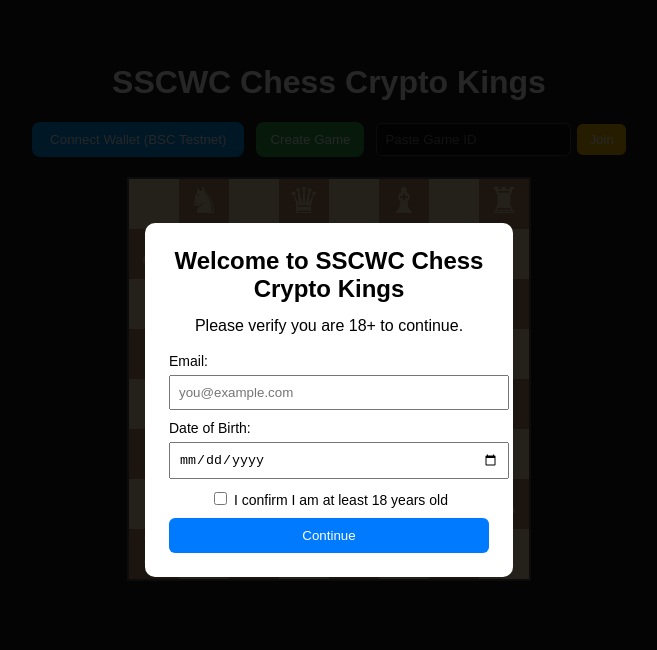
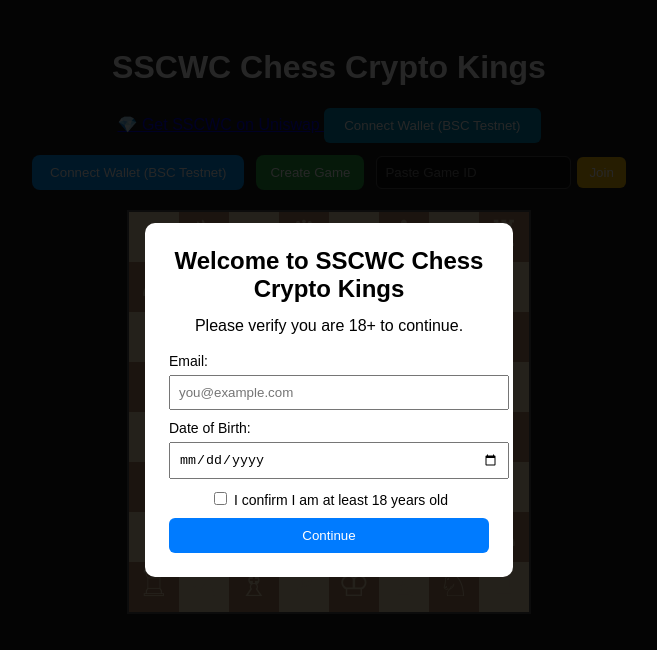
Before and after one commit to SSCWealthCoin/sscwc-chess-crypto-kings, a plain HTML site: page index.html in a window 1280 px wide. Shown: the whole page, without its empty margins (311-968 px from the left). Drawn offline with Linux system fonts and the light colour scheme.

Commit message:
Update index.html
Header Updated

```diff
--- a/index.html
+++ b/index.html
@@ -37,7 +37,19 @@
   </div>
 
   <!-- HEADER -->
-  <h1 style="margin-top:36px;">SSCWC Chess Crypto Kings</h1>
+ <h1>SSCWC Chess Crypto Kings</h1>
+
+<!-- 🔗 Get SSCWC on Uniswap button -->
+<a href="https://app.uniswap.org/explore/tokens/bnb/0xd7deadbf768dec8ac13850e4f6787ac53a9d0447?utm_medium=mobile&utm_source=share-tdp"
+   target="_blank"
+   rel="noopener noreferrer"
+   class="uniswap-btn">
+  💎 Get SSCWC on Uniswap
+</a>
+
+<!-- Connect Wallet button -->
+<button id="connect">Connect Wallet (BSC Testnet)</button>
+
 
   <!-- CONTROLS -->
   <div id="controls" style="margin:12px auto;display:flex;gap:12px;justify-content:center;align-items:center;flex-wrap:wrap;">
```
